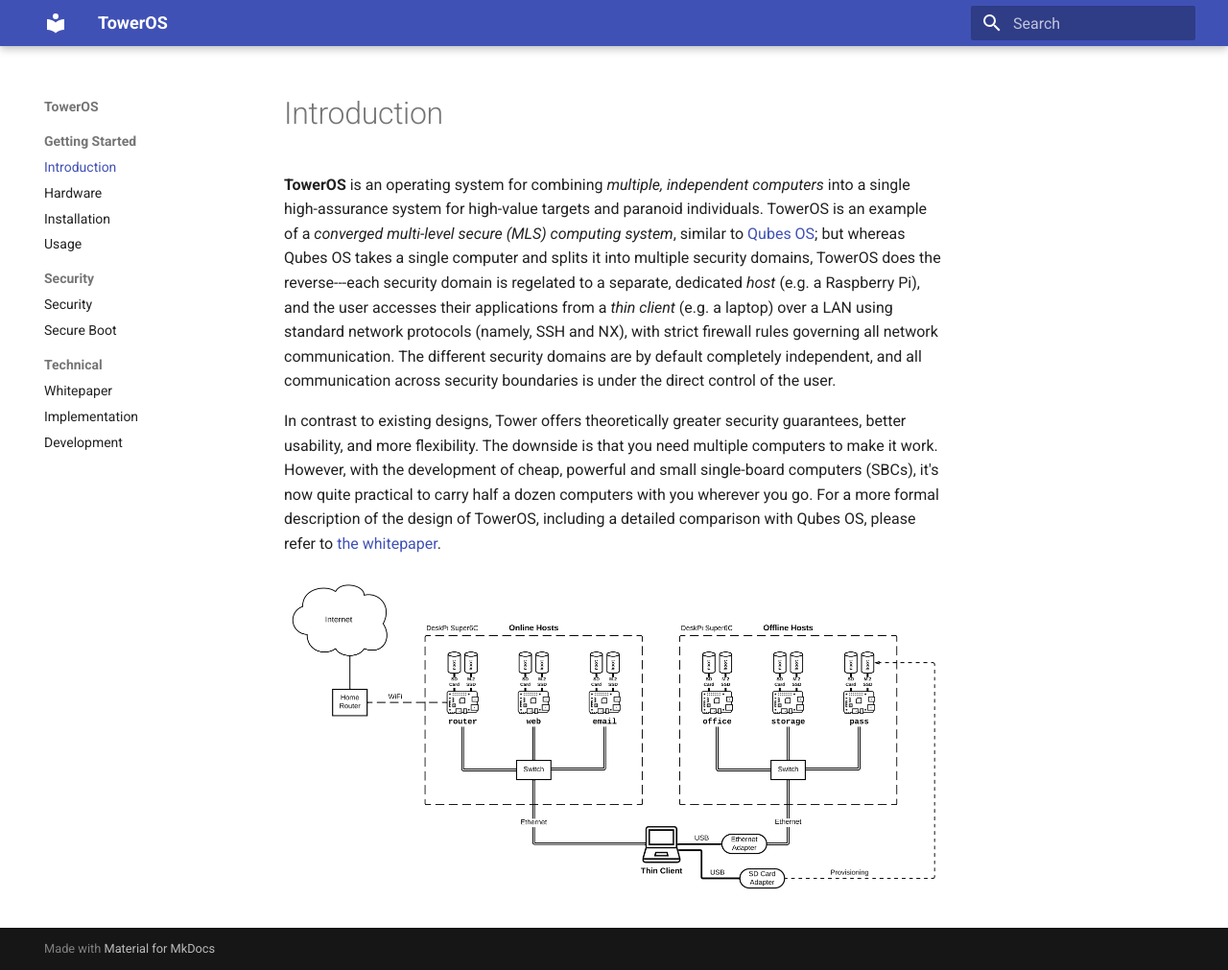
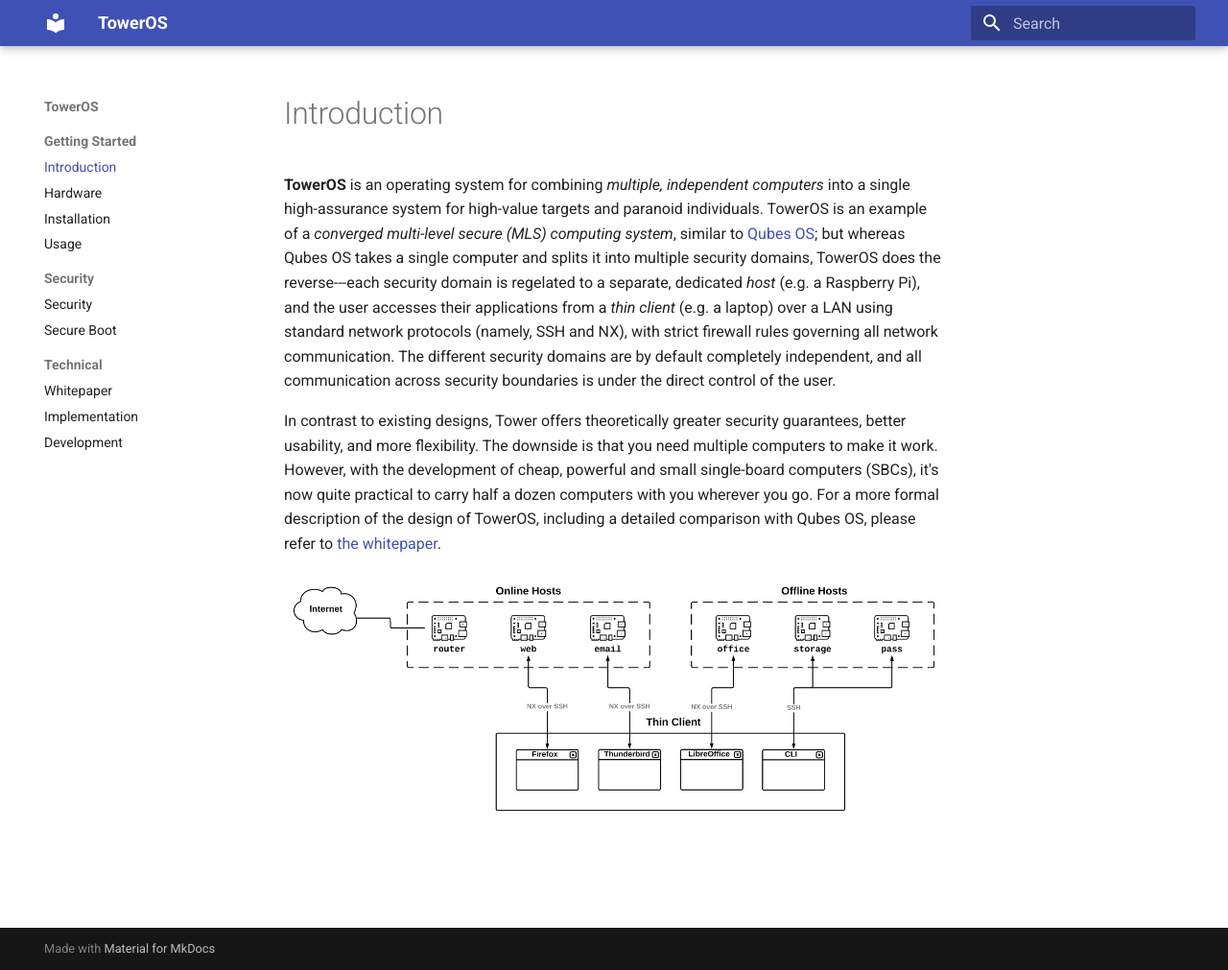
Before and after one commit to towercomputers/toweros, an MkDocs documentation site: the page built from docs/src/index.md, in a window 1280 px wide and 1011 px high. Shown: the whole window at 96% size. Built offline with MkDocs 1.6.1 and Material for MkDocs 9.7.7, drawn with Linux system fonts in a browser that asks for light colours.

Commit message:
New Diagram for Documentation Intro

```diff
--- a/docs/src/index.md
+++ b/docs/src/index.md
@@ -4,4 +4,4 @@
 
 In contrast to existing designs, Tower offers theoretically greater security guarantees, better usability, and more flexibility. The downside is that you need multiple computers to make it work. However, with the development of cheap, powerful and small single-board computers (SBCs), it's now quite practical to carry half a dozen computers with you wherever you go. For a more formal description of the design of TowerOS, including a detailed comparison with Qubes OS, please refer to [the whitepaper](TowerOS%20Whitepaper.pdf).
 
-![Diagram - CM4](img/diagram-cm4.png)
+![Diagram - Usage](img/diagram-usage.png)
```
Also changed, not shown: docs/src/img/diagram-usage.png (added).
